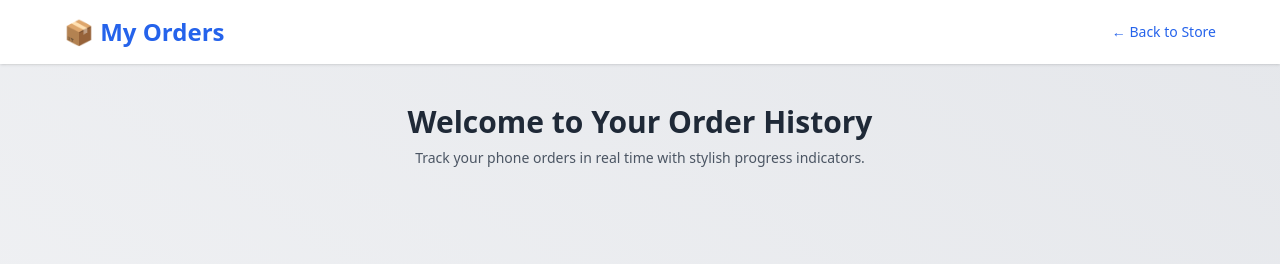
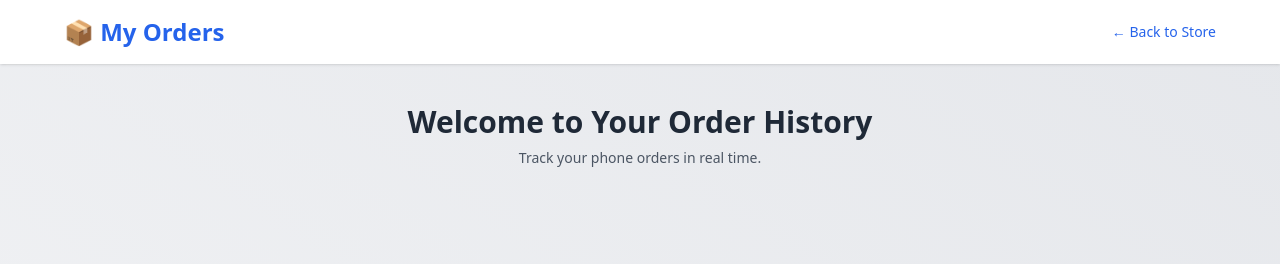
Before and after one commit to legacieweb/phone, a website: page dashboard/index.html in a window 1280 px wide. Drawn offline with nearby package versions, Linux system fonts and the light colour scheme; no server answers; sample sign-in values are in the browser's storage.

Commit message:
Update index.html

```diff
--- a/dashboard/index.html
+++ b/dashboard/index.html
@@ -37,7 +37,7 @@
 <main class="max-w-6xl mx-auto px-4 py-10">
   <div class="text-center mb-8">
     <h2 class="text-3xl font-bold text-gray-800">Welcome to Your Order History</h2>
-    <p class="text-sm text-gray-600 mt-2">Track your phone orders in real time with stylish progress indicators.</p>
+    <p class="text-sm text-gray-600 mt-2">Track your phone orders in real time.</p>
   </div>
 
   <div id="ordersList" class="grid sm:grid-cols-2 lg:grid-cols-3 gap-6">
```
